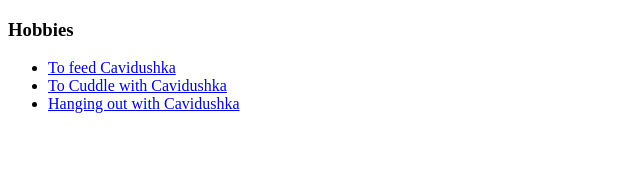
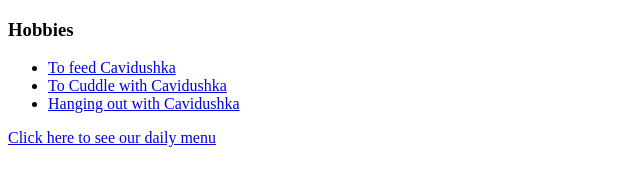
Before and after one commit to fidnlyv/myfirstwebpage, a plain HTML site: page Hobbies.html in a window 1280 px wide. Shown: the whole page, without its empty margins (0-640 px from the left). Drawn offline with Linux system fonts and the light colour scheme.

Commit message:
Update Hobbies.html

```diff
--- a/Hobbies.html
+++ b/Hobbies.html
@@ -4,6 +4,8 @@
 <head>
   <meta charset="utf-8">
   <title>Hobbies</title>
+  <link rel="stylesheet" href="css/styles.css">
+
 </head>
 
 <body>
@@ -13,6 +15,10 @@
     <li><a href="https://www.thinglink.com/scene/1121083140899602436">To Cuddle with Cavidushka</a></li>
     <li><a href="WalkingwithCavidushka.html">Hanging out with Cavidushka</a></li>
   </ul>
+
+  <p>
+    <a href="menu.html">Click here to see our daily menu</a>
+  </p>
 </body>
 
 </html>
```
